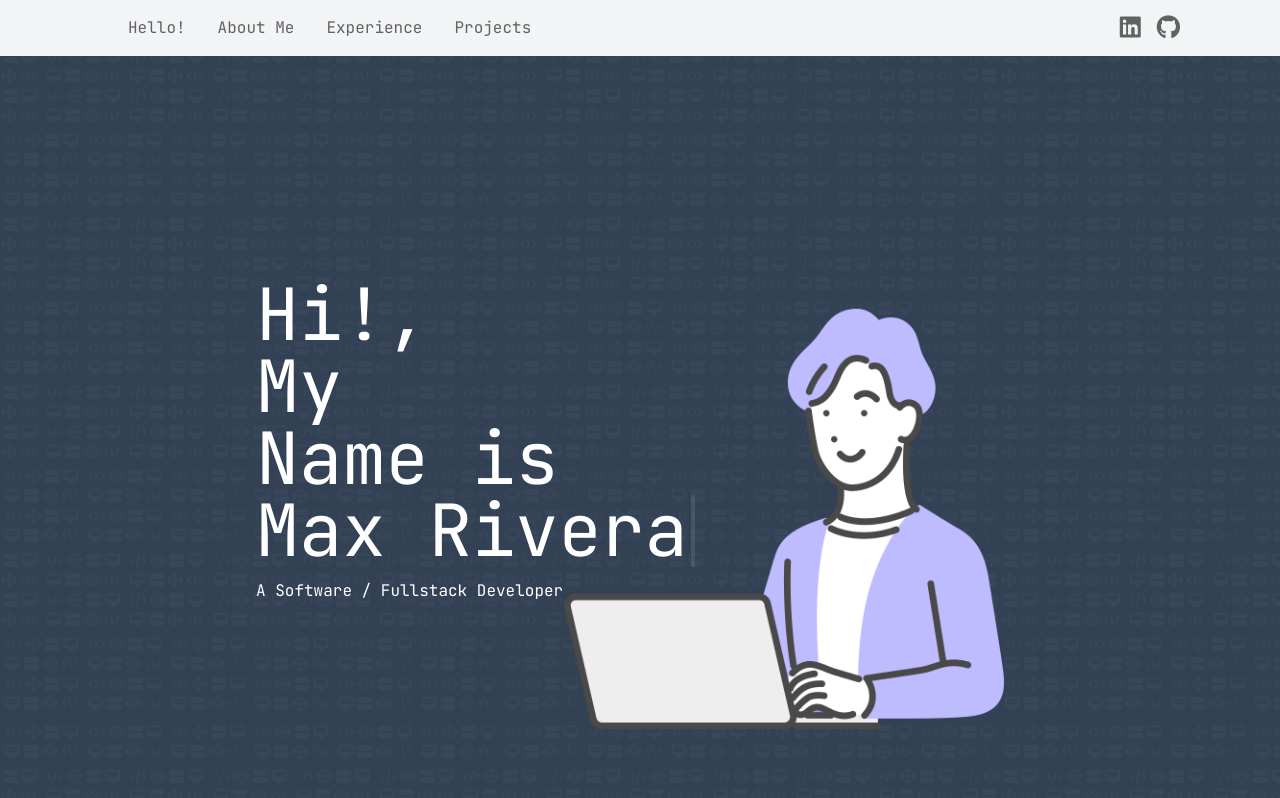
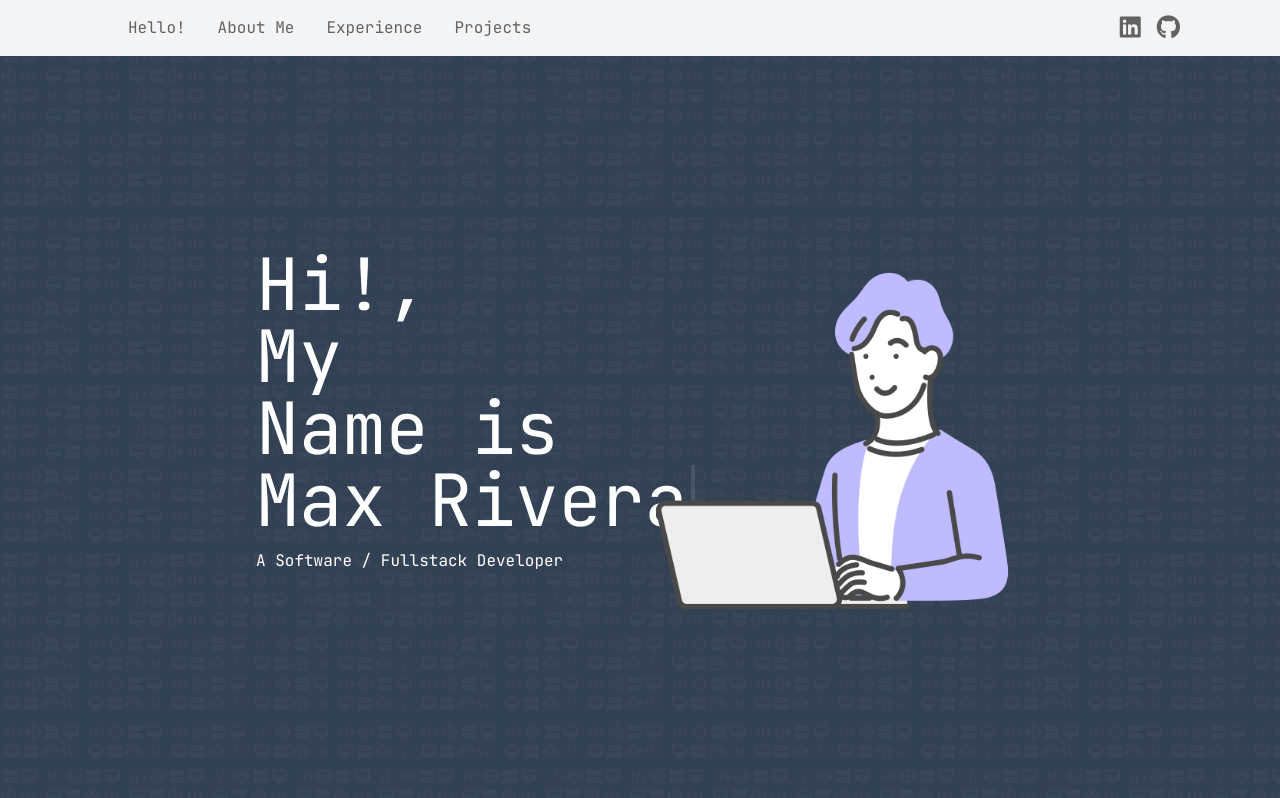
Before and after one commit to Lelmats/PortfolioWeb_React, a React (Vite) app: page / in a window 1280 px wide. Shown: the top 798 px of the page. Built offline with nearby package versions, Linux system fonts and the light colour scheme; what taos would draw is missing.

Commit message:
testSafari_V8

```diff
--- a/src/App.tsx
+++ b/src/App.tsx
@@ -17,7 +17,7 @@ function App() {
     {/* Section 1 - Me */}
     <Navbar/>
     <div className="flex bg-backgroundPrimary items-center sm:pt-20 h-dvh" style={backgroundStyle} id='Home'>
-      <div className='font-JetBrains grid grid-cols-1 md:grid-cols-2 grid-flow-row sm:mx-28 xl:mx-64 w-screen mx-16 '>
+      <div className='font-JetBrains grid grid-cols-1 md:grid-cols-2 grid-flow-row sm:mx-26 xl:mx-64 w-screen mx-16 '>
         <div className="">
             <h1 className='sm:text-5xl md:text-5xl xl:text-7xl text-4xl text-left text-white h-fit'>
               Hi!,
@@ -37,7 +37,7 @@ function App() {
         </div>
         <div className='flex justify-end'>
           {/* <img className='object-cover h-[35vh] min-h-fit sm:h-[55vh] md:h-[65vh]  min-w-fit hover:scale-105 transition-transform duration-500' src="img\MaxCharacter.png" alt="" /> */}
-          <img className='object-cover absolute max-sm:w-[17rem] w-[25rem] sm:w-[25rem] xl:w-[30rem] hover:scale-105 transition-transform duration-500' src="img\MaxCharacter.png" alt="" />
+          <img className='object-cover max-sm:w-[17rem] w-[25rem] sm:w-[30rem] xl:w-[30rem] hover:scale-105 transition-transform duration-500' src="img\MaxCharacter.png" alt="" />
         </div>
       </div>
     </div>
```
